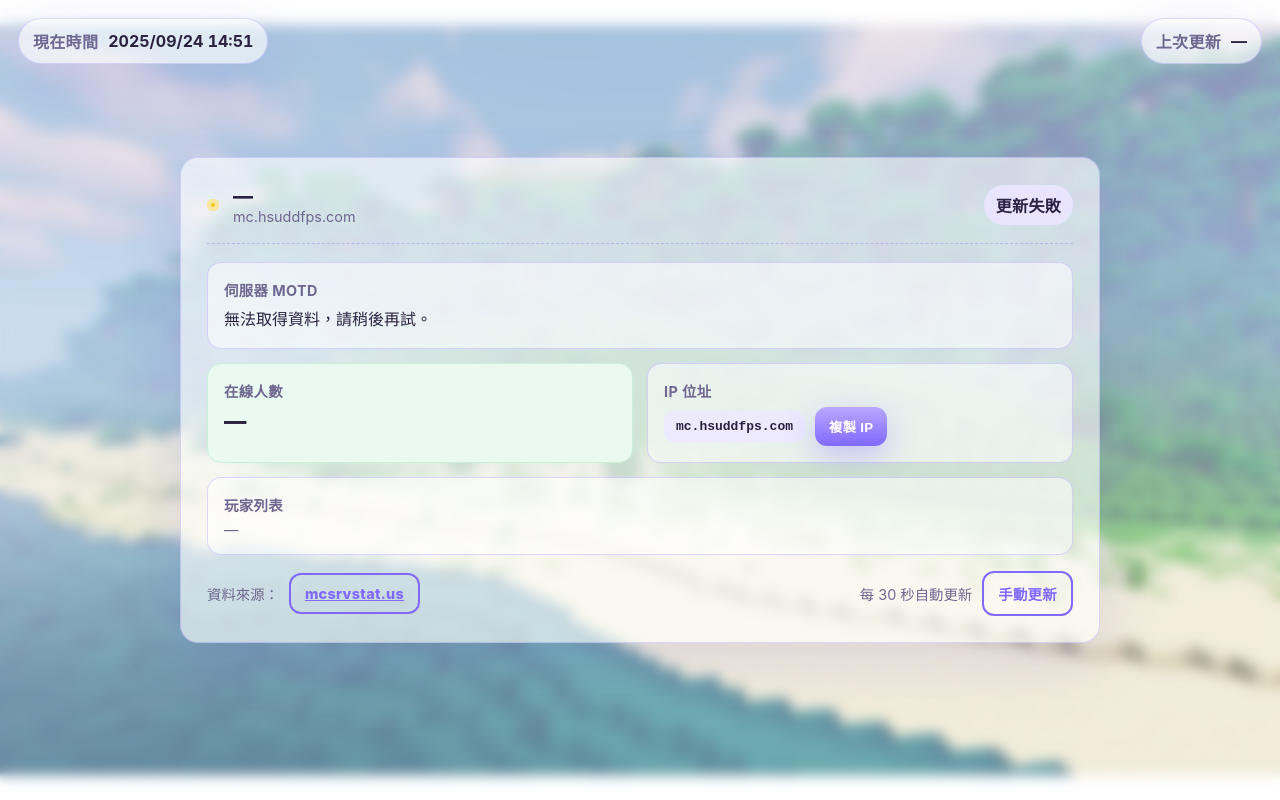
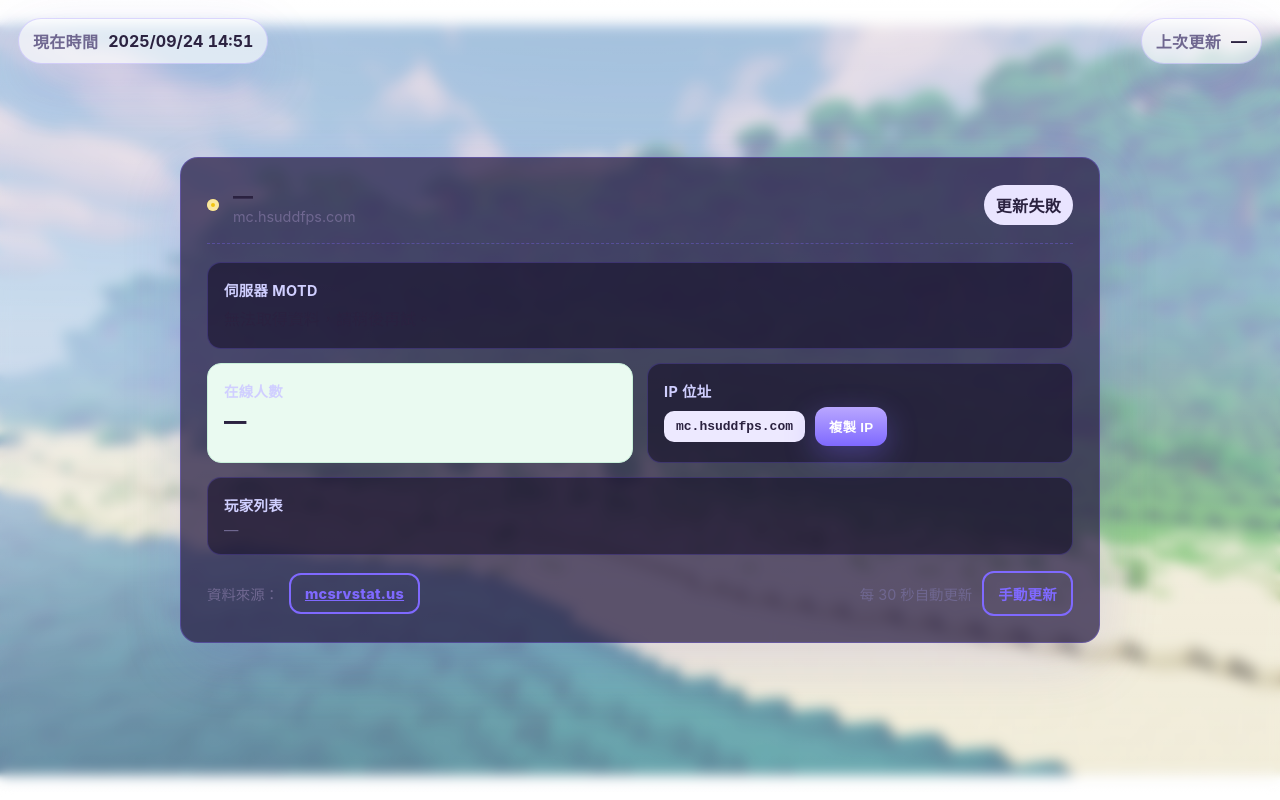
Before and after one commit to HsuDDfps/mc-status, a plain HTML site: page index.html in a window 1280 px wide. Drawn offline with Linux system fonts and the light colour scheme; no server answers.

Commit message:
Update index.html

```diff
--- a/index.html
+++ b/index.html
@@ -63,8 +63,8 @@
     .hud .time{ font-variant-numeric: tabular-nums; font-weight:700 }
     .card{
       width:min(920px, 100%);
-      background: var(--glass);
-      border: 1px solid rgba(127,105,255,.25);
+      background: rgba(40, 30, 70, 0.75);
+      border: 1px solid rgba(127,105,255,.35);
       border-radius: var(--radius);
       box-shadow: var(--shadow);
       padding: 26px;
@@ -100,14 +100,14 @@
       grid-template-columns: repeat(12, 1fr);
     }
     .box{
-      background: rgba(255,255,255,.55);
+      background: rgba(20, 15, 40, 0.6);
       border: 1px solid rgba(127,105,255,.25);
       border-radius: 14px;
       padding: 16px;
       min-height: 60px;
     }
     .box h4{
-      margin:0 0 6px; font-size:.9rem; color: var(--muted); font-weight:700; letter-spacing:.4px
+      margin:0 0 6px; font-size:.9rem; color:#d0cfff; font-weight:700; letter-spacing:.4px
     }
     .motd{
       line-height:1.65;
```
